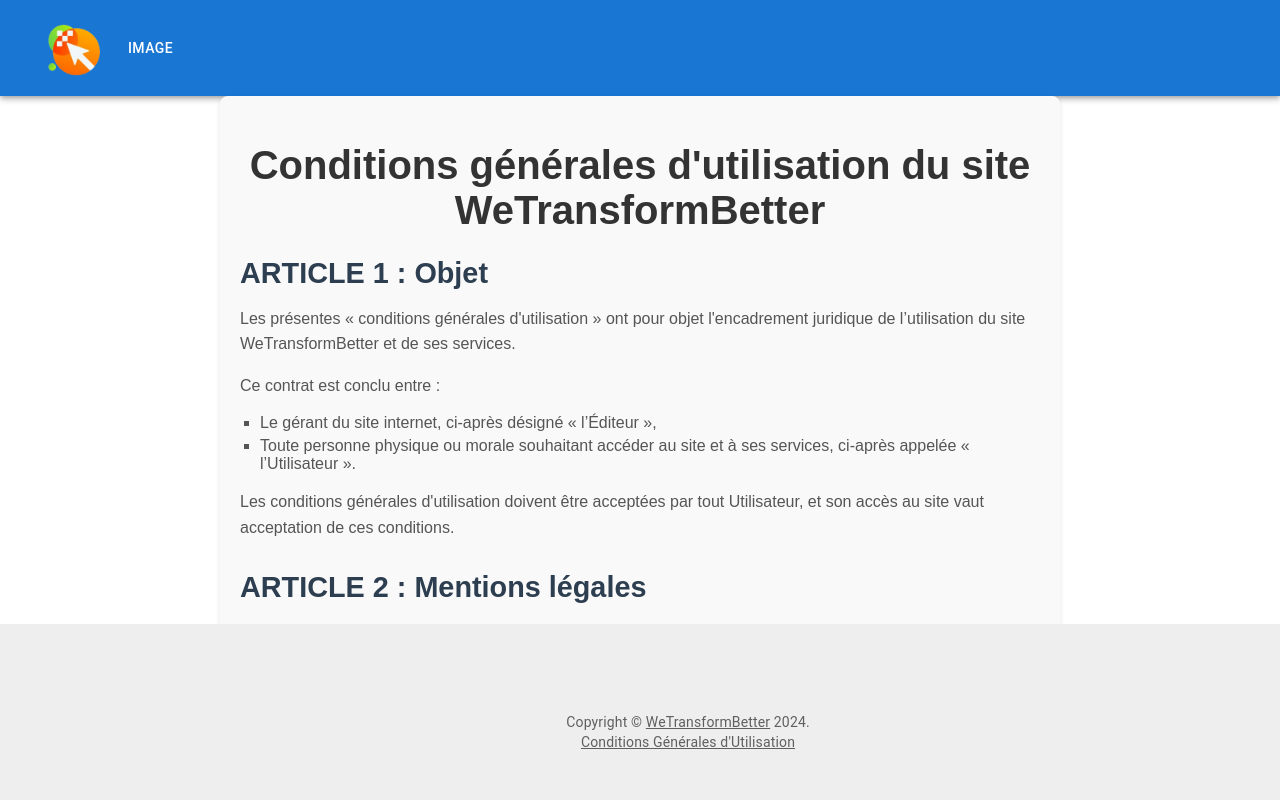
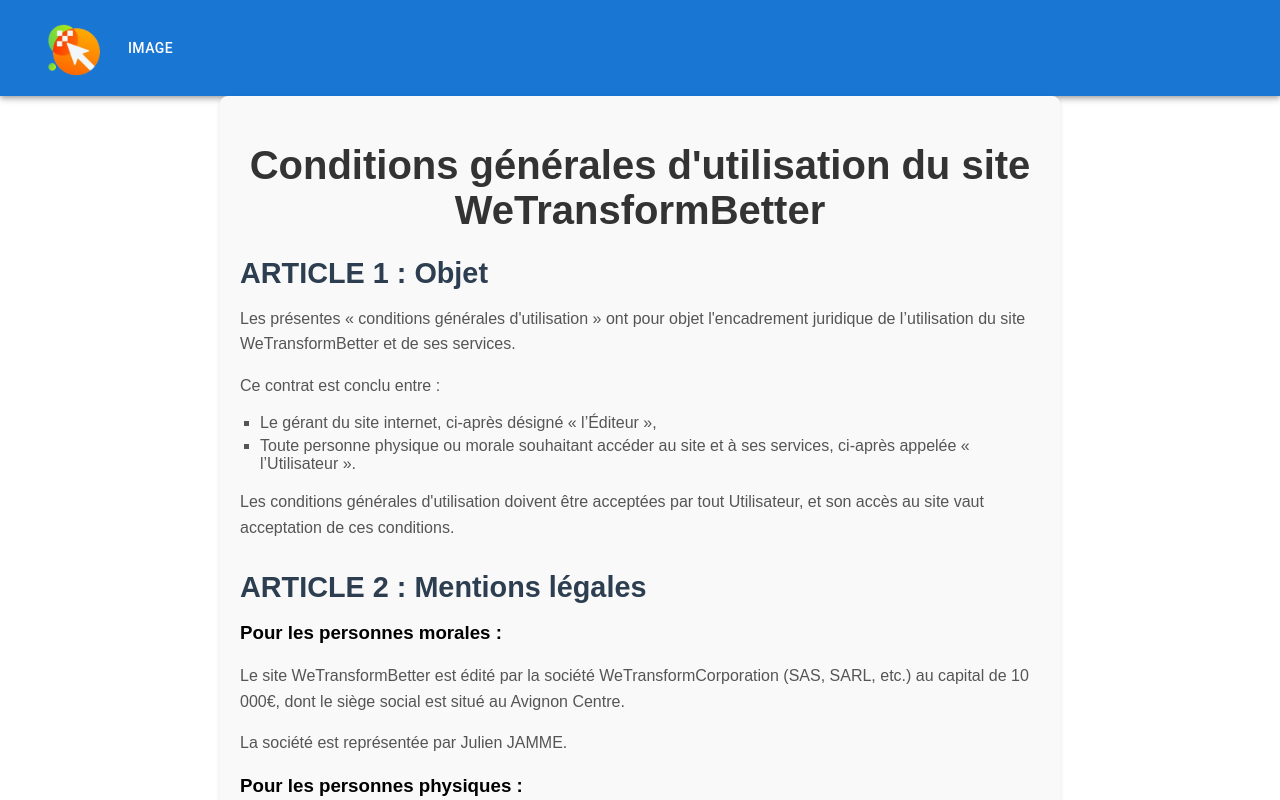
Before and after one commit to Hchautard/WeTransformBetter, a React (Create React App) app: page /conditions in a window 1280 px wide. Shown: the top 800 px of the page. Built offline with nearby package versions, Linux system fonts and the light colour scheme.

Commit message:
Correction du footer

```diff
--- a/src/components/cgu.css
+++ b/src/components/cgu.css
@@ -58,7 +58,4 @@
     color: #fff;
     text-align: center;
     padding: 10px 0;
-    position: fixed;
-    bottom: 0;
-    width: 100%;
   }
--- a/src/components/home.js
+++ b/src/components/home.js
@@ -2,6 +2,7 @@
 import '../App.css';
 import ResponsiveAppBar from './appBar';
 import Footer from './footer';
+import Footer2 from './footer2';
 
 function Home() {
   return (
```
